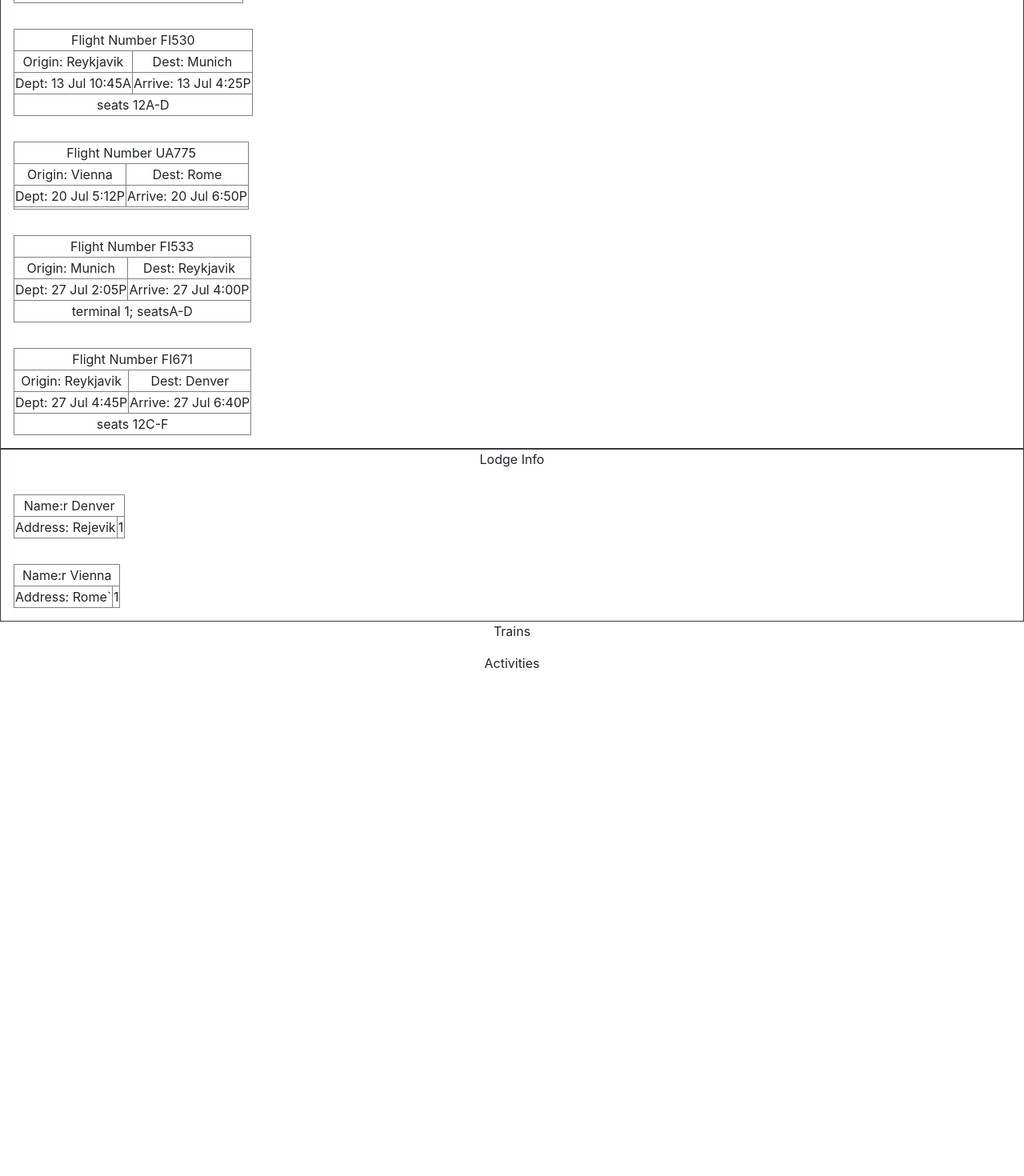
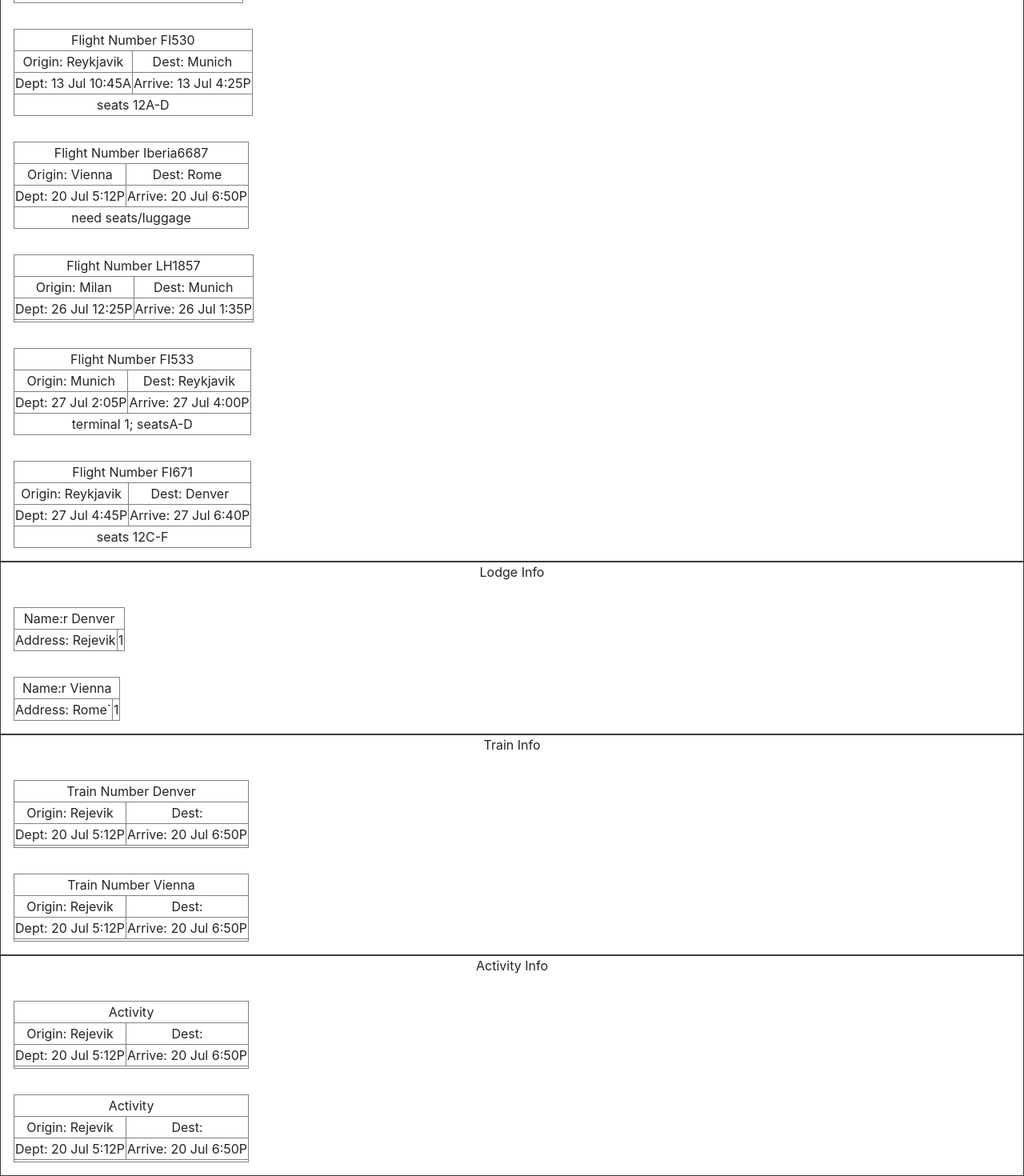
Before and after one commit to mcliff1/europe2019, a React (Create React App) app: page / in a window 1280 px wide. Shown: the part 186-1656 px from the top of the page at 80% size. Before the commit the page ends 1043 px from the top, so only its background shows below. Built offline with nearby package versions, Linux system fonts and the light colour scheme.

Commit message:
updated flight ino

```diff
--- a/src/App.js
+++ b/src/App.js
@@ -1,6 +1,8 @@
 import React from 'react';
 import FlightInfo from './components/FlightInfo';
 import LodgeInfo from './components/LodgeInfo';
+import TrainInfo from './components/TrainInfo';
+import ActivityInfo from './components/ActivityInfo';
 import './App.css';
 
 
@@ -10,8 +12,8 @@ function App() {
       European Travel Information
       <FlightInfo />
       <LodgeInfo />
-      <p>Trains</p>
-      <p>Activities</p>
+      <TrainInfo />
+      <ActivityInfo />
     </div>
   );
 }
--- /dev/null
+++ b/src/components/ActivityDetail.jsx
@@ -0,0 +1,22 @@
+import React, { Component } from 'react';
+
+class ActivityDetail extends Component {
+
+  render() {
+    const {info} = this.props;
+    return (
+      <div className="p-3">
+        <table className="Table" border="1">
+          <tbody>
+            <tr><td colspan="2">Activity {info.flight_number}</td></tr>
+            <tr><td>Origin: {info.origin}</td><td>Dest: {info.destination}</td></tr>
+            <tr><td>Dept: {info.departure}</td><td>Arrive: {info.arrival}</td></tr>
+            <tr><td colspan="2">{info.note}</td></tr>
+          </tbody>
+        </table>
+      </div>
+    );
+  }
+}
+
+export default ActivityDetail;
--- /dev/null
+++ b/src/components/ActivityInfo.jsx
@@ -0,0 +1,36 @@
+import React, { Component } from 'react';
+import ActivityDetail from './ActivityDetail';
+
+const trainInfo = [
+  {
+    name: "Denver",
+    origin: "Rejevik",
+    destination: "",
+    departure: "20 Jul 5:12P",
+    arrival: "20 Jul 6:50P",
+    note: ""
+  },
+  {
+    name: "Vienna",
+    origin: "Rejevik",
+    destination: "",
+    departure: "20 Jul 5:12P",
+    arrival: "20 Jul 6:50P",
+    note: ""
+  }
+]
+
+class ActivityInfo extends Component {
+  render() {
+    return (
+      <div className="border border-dark">
+        <p>Activity Info</p>
+        {trainInfo.map(info => (
+          <ActivityDetail key={info.name} info={info} />
+        ))}
+      </div>
+    );
+  }
+}
+
+export default ActivityInfo;
--- a/src/components/FlightInfo.jsx
+++ b/src/components/FlightInfo.jsx
@@ -8,7 +8,7 @@ const flightInfo = [
     destination: "Reykjavik",
     departure: "12 Jul 7:50P",
     arrival: "13 Jul 9:15A",
-    note: "WCEYPB, seats 11C-F"
+    note: "seats 11C-F"
   },
   {
     flight_number: "FI530",
@@ -19,11 +19,19 @@ const flightInfo = [
     note: "seats 12A-D"
   },
   {
-    flight_number: "UA775",
+    flight_number: "Iberia6687",
     origin: "Vienna",
     destination: "Rome",
     departure: "20 Jul 5:12P",
     arrival: "20 Jul 6:50P",
+    note: "need seats/luggage"
+  },
+  {
+    flight_number: "LH1857",
+    origin: "Milan",
+    destination: "Munich",
+    departure: "26 Jul 12:25P",
+    arrival: "26 Jul 1:35P",
     note: ""
   },
   {
--- /dev/null
+++ b/src/components/TrainDetail.jsx
@@ -0,0 +1,22 @@
+import React, { Component } from 'react';
+
+class TrainDetail extends Component {
+
+  render() {
+    const {info} = this.props;
+    return (
+      <div className="p-3">
+        <table className="Table" border="1">
+          <tbody>
+            <tr><td colspan="2">Train Number {info.name}</td></tr>
+            <tr><td>Origin: {info.origin}</td><td>Dest: {info.destination}</td></tr>
+            <tr><td>Dept: {info.departure}</td><td>Arrive: {info.arrival}</td></tr>
+            <tr><td colspan="2">{info.note}</td></tr>
+          </tbody>
+        </table>
+      </div>
+    );
+  }
+}
+
+export default TrainDetail;
--- /dev/null
+++ b/src/components/TrainInfo.jsx
@@ -0,0 +1,36 @@
+import React, { Component } from 'react';
+import TrainDetail from './TrainDetail';
+
+const trainInfo = [
+  {
+    name: "Denver",
+    origin: "Rejevik",
+    destination: "",
+    departure: "20 Jul 5:12P",
+    arrival: "20 Jul 6:50P",
+    note: ""
+  },
+  {
+    name: "Vienna",
+    origin: "Rejevik",
+    destination: "",
+    departure: "20 Jul 5:12P",
+    arrival: "20 Jul 6:50P",
+    note: ""
+  }
+]
+
+class TrainInfo extends Component {
+  render() {
+    return (
+      <div className="border border-dark">
+        <p>Train Info</p>
+        {trainInfo.map(info => (
+          <TrainDetail key={info.name} info={info} />
+        ))}
+      </div>
+    );
+  }
+}
+
+export default TrainInfo;
```
